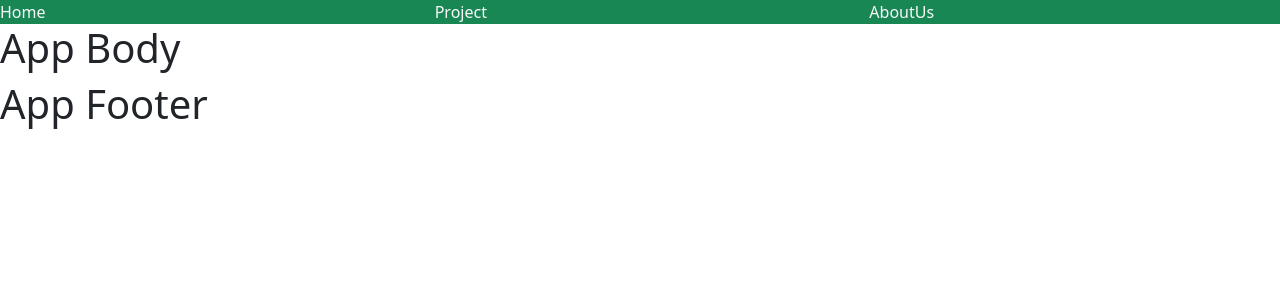
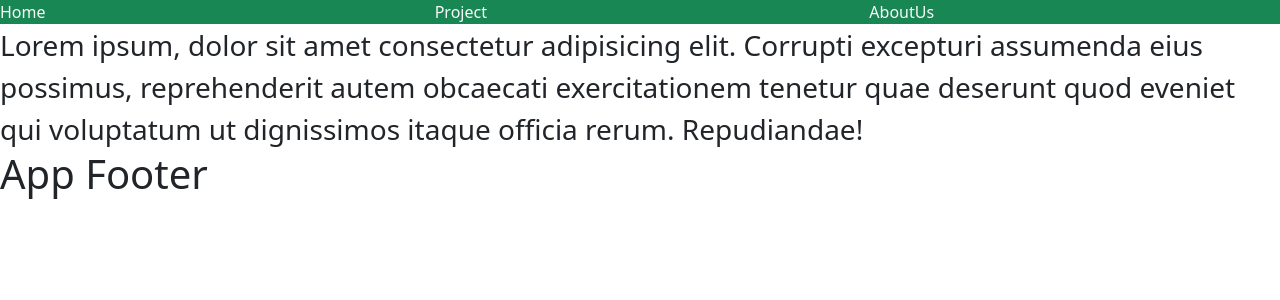
Before and after one commit to umeshtambat/third-react, a React (Create React App) app: page / in a window 1280 px wide. Shown: the top 300 px of the page. Built offline with nearby package versions, Linux system fonts and the light colour scheme.

Commit message:
app body

```diff
--- a/src/App.js
+++ b/src/App.js
@@ -14,13 +14,10 @@ function App() {
 function AppHeader() {
   return (
     <div className="row bg-success text-light">
-
-
-        {/* <h1 className="bg-dark  trxt-light p-3">Header</h1> */}
-        <div className="col">Home</div>
-        <div className="col">Project</div>
-        <div className="col">AboutUs</div>
-
+      {/* <h1 className="bg-dark  trxt-light p-3">Header</h1> */}
+      <div className="col">Home</div>
+      <div className="col">Project</div>
+      <div className="col">AboutUs</div>
     </div>
   );
 }
@@ -29,7 +26,12 @@ function AppHeader() {
 function AppBody() {
   return (
     <>
-      <h1>App Body</h1>
+      <div className="alert-success fs-3">
+        Lorem ipsum, dolor sit amet consectetur adipisicing elit. Corrupti
+        excepturi assumenda eius possimus, reprehenderit autem obcaecati
+        exercitationem tenetur quae deserunt quod eveniet qui voluptatum ut
+        dignissimos itaque officia rerum. Repudiandae!
+      </div>
     </>
   );
 }
```
